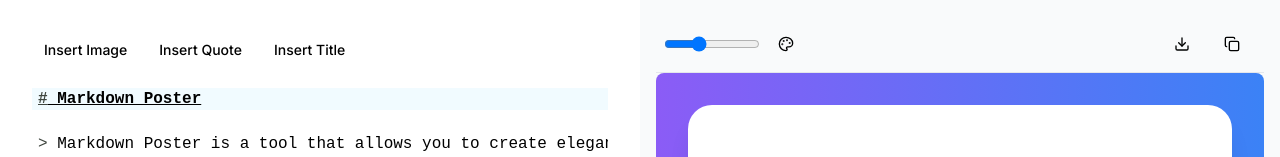
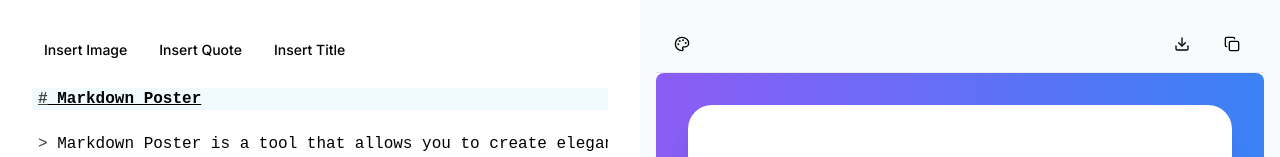
Before and after one commit to jeffltc/markdown-to-poster, a Next.js app: page / in a window 1280 px wide. Shown: the top 157 px of the page. Built offline with nearby package versions, Linux system fonts and the light colour scheme.

Commit message:
remove zoom

```diff
--- a/components/markdown-to-poster.tsx
+++ b/components/markdown-to-poster.tsx
@@ -46,7 +46,6 @@
 4. WYSIWYG (What You See Is What You Get)
 5. Free`)
   const [gradient, setGradient] = useState(gradientPresets[0])
-  const [scale, setScale] = useState(1)
   const [selectedFont, setSelectedFont] = useState(fontPresets[0])
 
   const handleCopy = async () => {
@@ -108,15 +107,6 @@
       {/* Preview */}
       <div className="w-1/2 h-full bg-gray-50 p-4 relative">
         <div className="flex items-center gap-2 p-2 border-b">
-          <input
-            type="range"
-            min="0.5"
-            max="2"
-            step="0.1"
-            value={scale}
-            onChange={(e) => setScale(Number(e.target.value))}
-            className="w-24"
-          />
           <DropdownMenu>
             <DropdownMenuTrigger asChild>
               <Button variant="ghost" size="icon">
```
